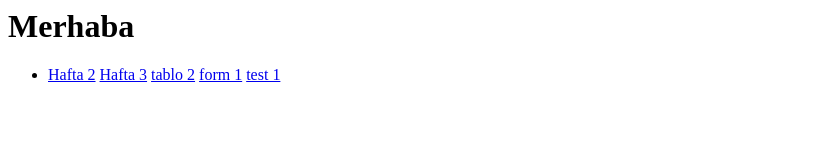
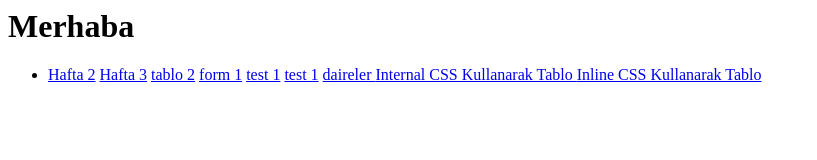
Before and after one commit to bunyamin0312/web_tasarim, a plain HTML site: page index.html in a window 1280 px wide. Shown: the whole page, without its empty margins (0-817 px from the left). Drawn offline with Linux system fonts and the light colour scheme.

Commit message:
Update index.html

```diff
--- a/index.html
+++ b/index.html
@@ -16,6 +16,10 @@
       <a href="tablo2.html">tablo 2</a>
            <a href="Form1.html">form 1</a>
            <a href="test1.html">test 1</a>
+             <a href="test1.html">test 1</a>
+             <a href="daireler.html">daireler </a>
+             <a href="Internal CSS Kullanarak Tablo.html">Internal CSS Kullanarak Tablo </a>
+             <a href="Inline CSS Kullanarak Tablo.html">Inline CSS Kullanarak Tablo</a>
     </li>
   </ul>
 </body>
```
